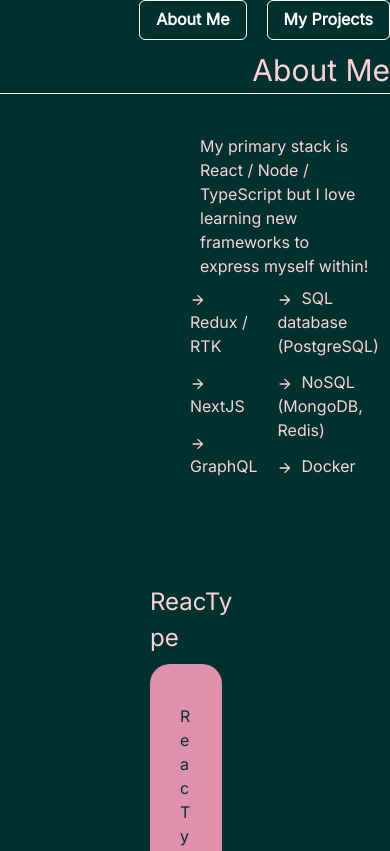
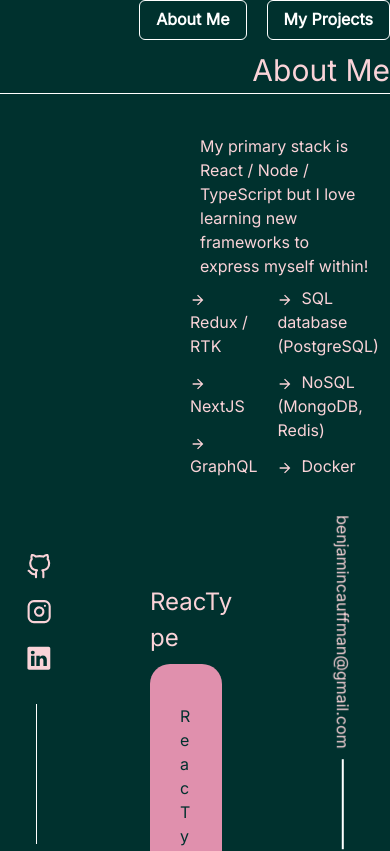
Before and after one commit to BenCauffman/personalsite, a Next.js app: page /sections/projects in a window 390 px wide. Shown: the top 851 px of the page. Built offline with nearby package versions, Linux system fonts and the light colour scheme.

Commit message:
last mobile thing

```diff
--- a/pages/sections/aboutme.tsx
+++ b/pages/sections/aboutme.tsx
@@ -11,7 +11,7 @@ const AboutMeSection: React.FC = () => {
   const { fixed } = useContext(DetailContext);
   return (
     <div>
-      {isMobile ? (
+      {!isMobile ? (
         <Box>
           <DetailParent />
           <Leftsidebar fixed={fixed} />
--- a/pages/sections/projects.tsx
+++ b/pages/sections/projects.tsx
@@ -12,7 +12,7 @@ const ProjectsSection: React.FC = () => {
   const { fixed } = useContext(DetailContext);
   return (
     <div>
-      {isMobile ? (
+      {!isMobile ? (
         <Box>
           <DetailParent />
           <Leftsidebar fixed={fixed} />
--- a/src/MainBody.tsx
+++ b/src/MainBody.tsx
@@ -12,7 +12,7 @@ const MainBody: React.FC = () => {
   const { fixed } = useContext(DetailContext);
   return (
     <div>
-      {isMobile ? (
+      {!isMobile ? (
         <Box display="flex" flexDirection="column">
           <Box id="main-site" width="100vw">
             <DetailParent />
```
